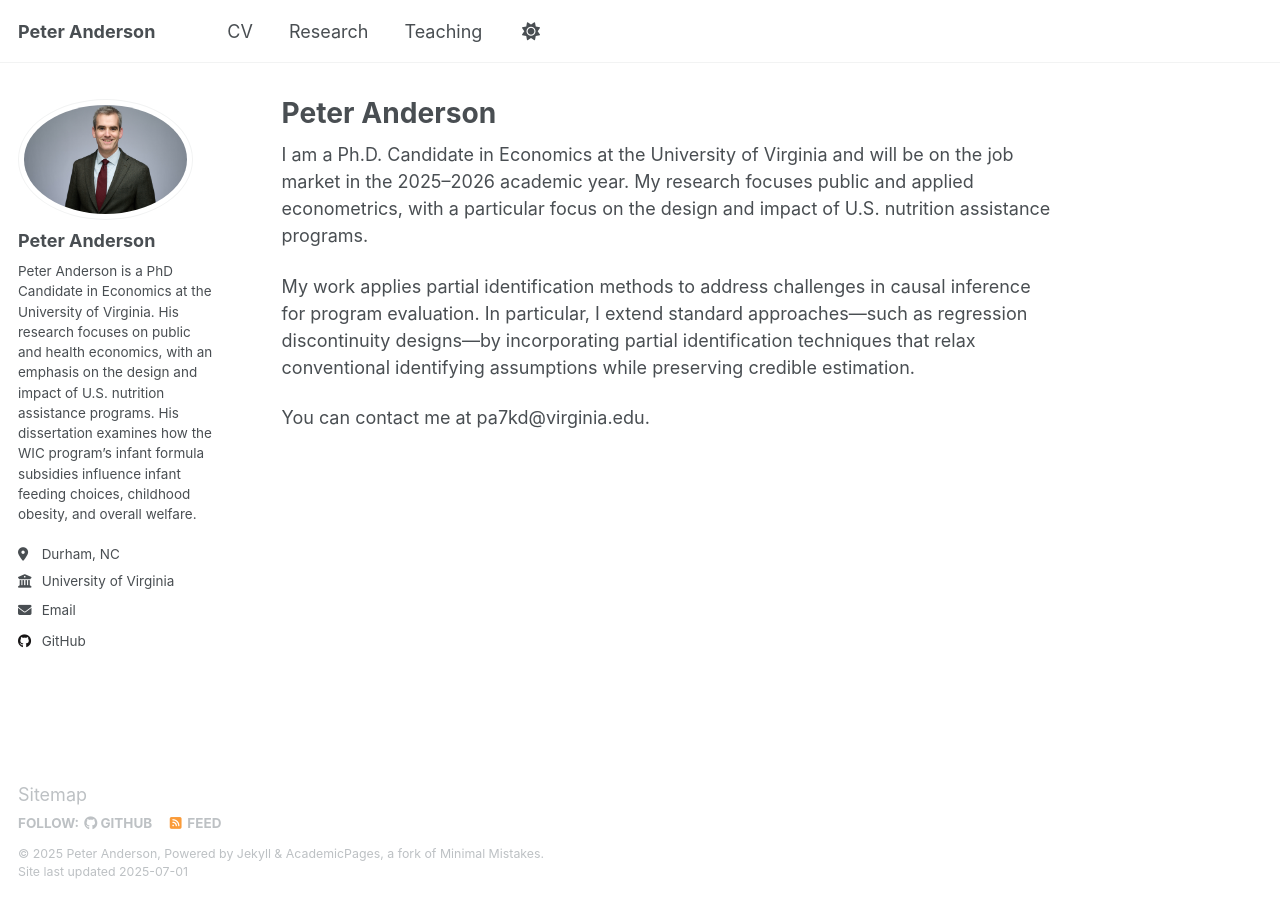
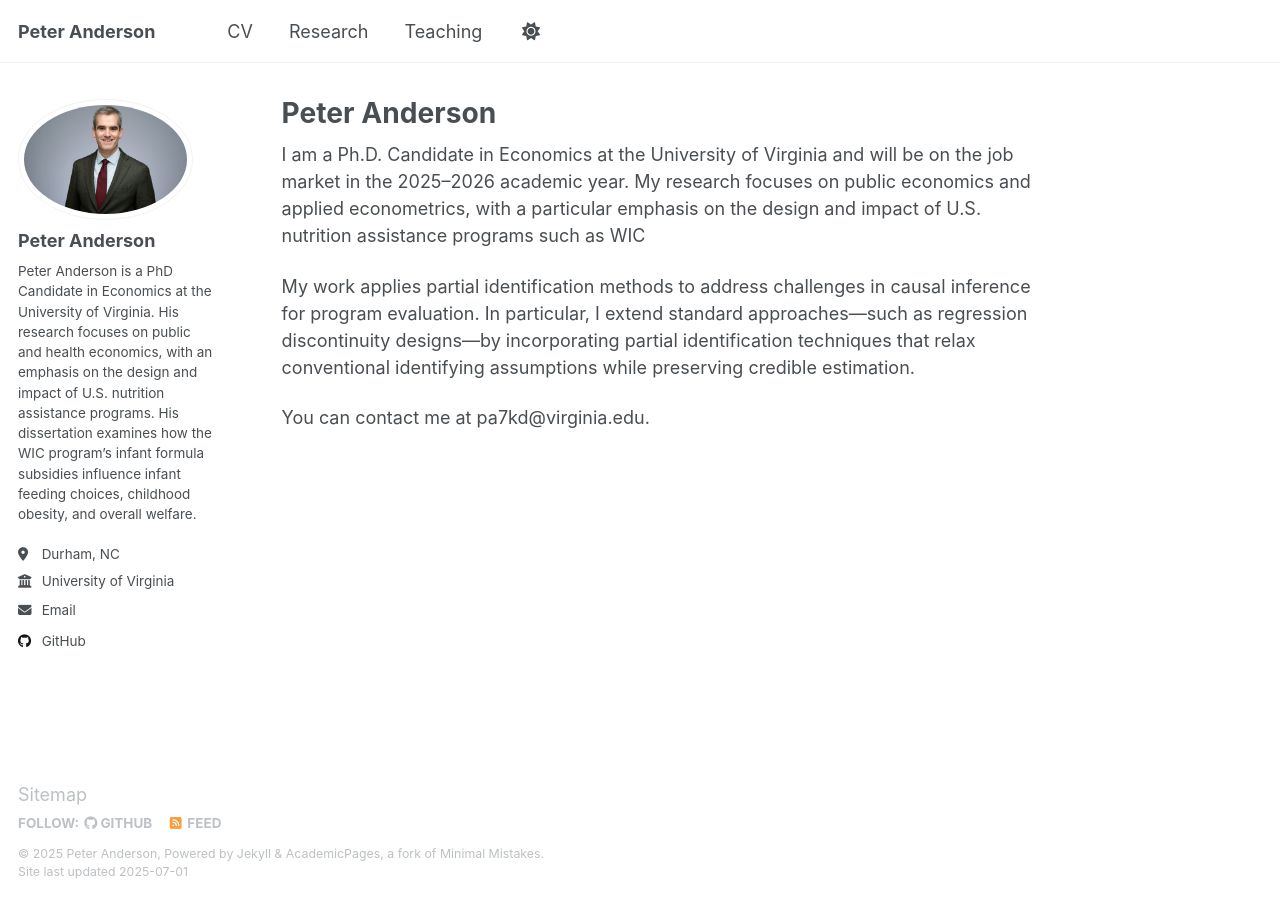
Before and after one commit to PeterMichaelAnderson/PeterMichaelAnderson.github.io, a Jekyll site: the page built from index.md, in a window 1280 px wide. Built offline with Jekyll 4.4.1, drawn with Linux system fonts in a browser that asks for light colours.

Commit message:
Update index.md

```diff
--- a/index.md
+++ b/index.md
@@ -5,7 +5,7 @@ permalink: /
 author_profile: true
 ---
 
-I am a Ph.D. Candidate in Economics at the University of Virginia and will be on the job market in the 2025–2026 academic year. My research focuses public and applied econometrics, with a particular focus on the design and impact of U.S. nutrition assistance programs.
+I am a Ph.D. Candidate in Economics at the University of Virginia and will be on the job market in the 2025–2026 academic year. My research focuses on public economics and applied econometrics, with a particular emphasis on the design and impact of U.S. nutrition assistance programs such as WIC
 
 My work applies partial identification methods to address challenges in causal inference for program evaluation. In particular, I extend standard approaches—such as regression discontinuity designs—by incorporating partial identification techniques that relax conventional identifying assumptions while preserving credible estimation.
 
```
